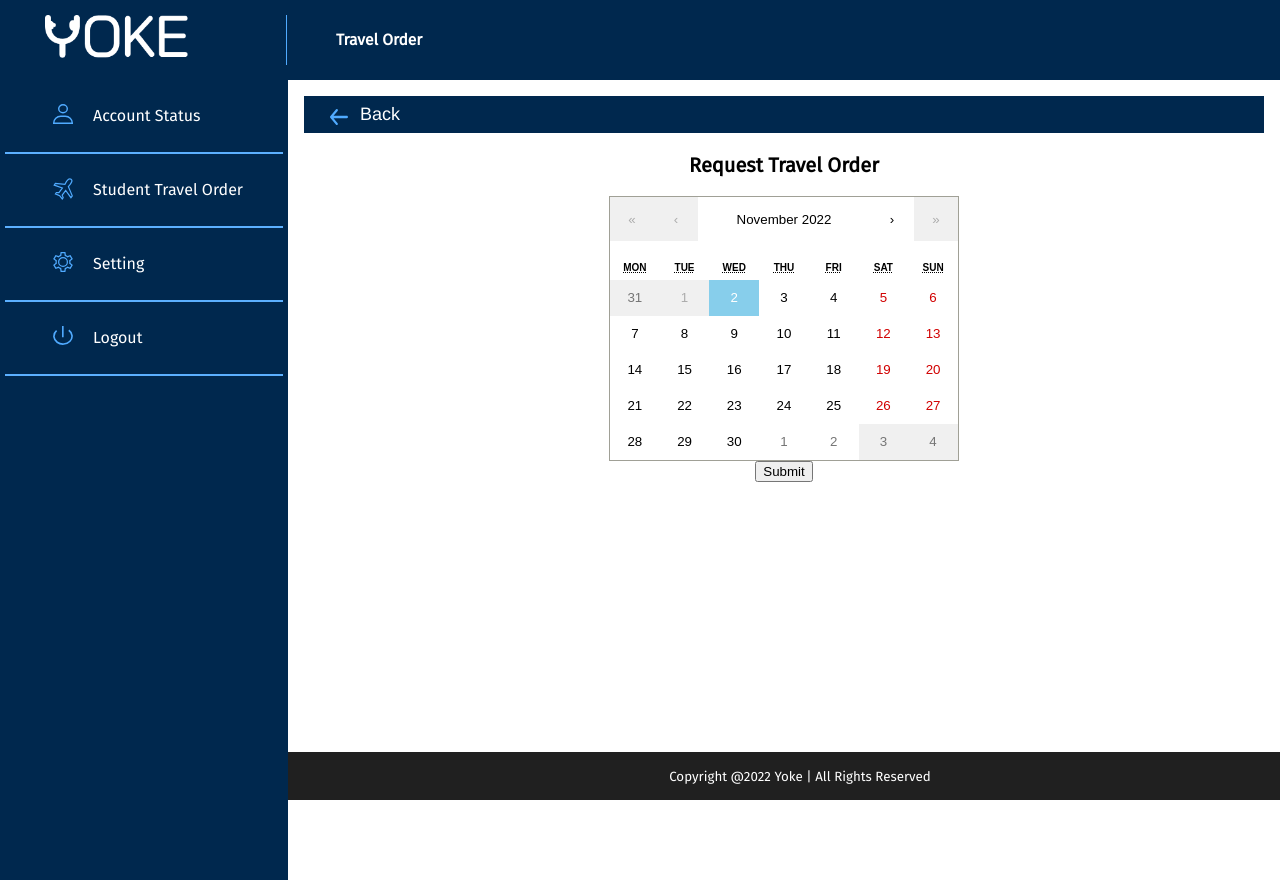
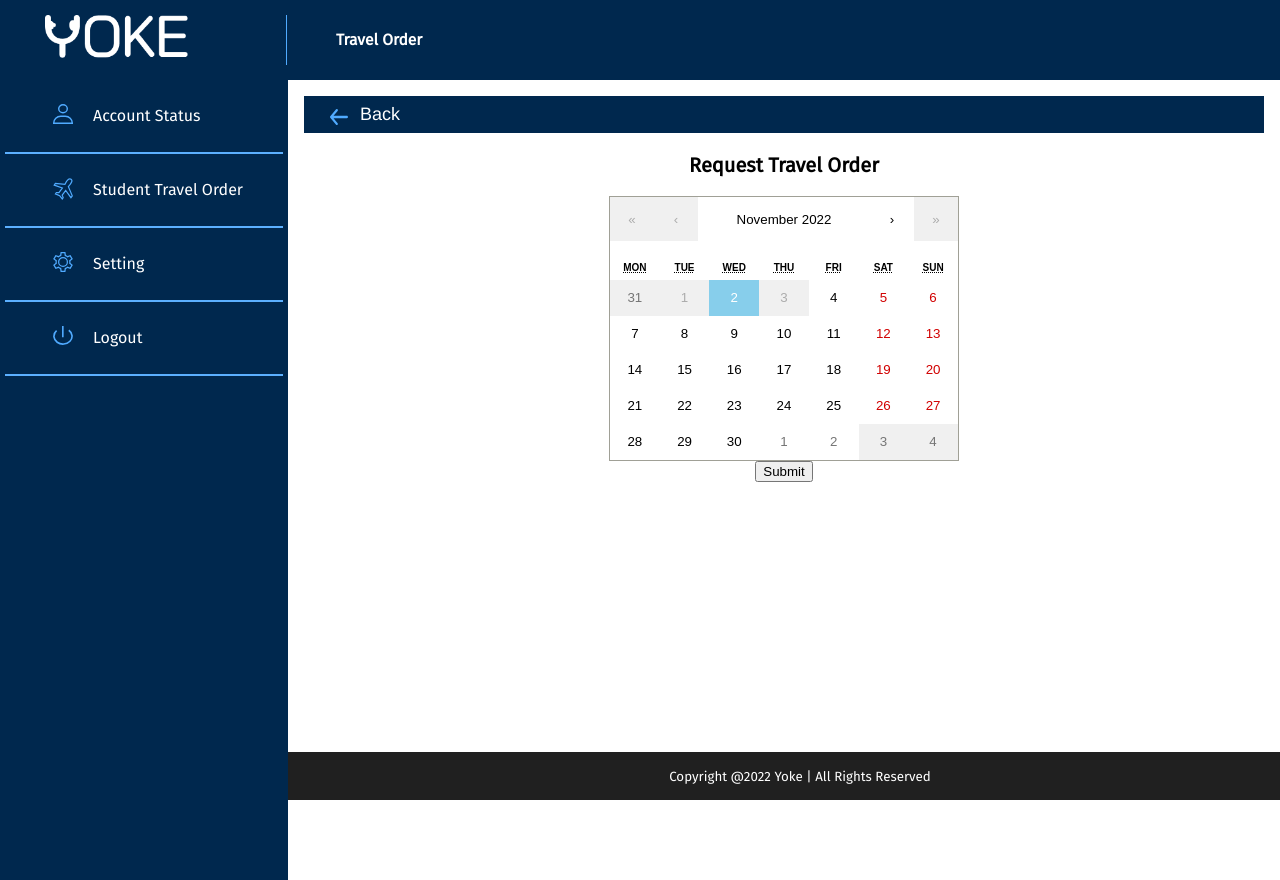
Before and after one commit to adilsaju/yoke, a React (Create React App) app in the folder client/: page /request in a window 1280 px wide. Built offline with nearby package versions, Linux system fonts and the light colour scheme; a web font is replaced by a local one.

Commit message:
calender fix 2.0

```diff
--- a/client/src/components/StudentDashboard/requestTravelOrder.jsx
+++ b/client/src/components/StudentDashboard/requestTravelOrder.jsx
@@ -6,8 +6,13 @@ import Calendar from 'react-calendar';
 import 'react-calendar/dist/Calendar.css';
 import moment from "moment";
 import { useNavigate } from "react-router-dom";
-const maxDate = new Date();
-maxDate.setDate(maxDate.getDate()+30);
+const maximDate = new Date();
+maximDate.setDate(maximDate.getDate()+30);
+
+const minimDate = new Date();
+minimDate.setDate(minimDate.getDate()+2);
+
+
 
 
 const req = async (flightDate, loggedInUser) => {
@@ -58,7 +63,7 @@ const RequestTravelOrder = () => {
     <h2>Request Travel Order</h2>
     <div>
     <div className='Clendr'>
-    <Calendar onChange={onChange} minDate={new Date()} maxDate={maxDate} value={value} />
+    <Calendar onChange={onChange} minDate={minimDate} maxDate={maximDate} value={value} />
     {console.log(value)}
     </div>
     {/* <input type="date" /> <br /> */}
```
